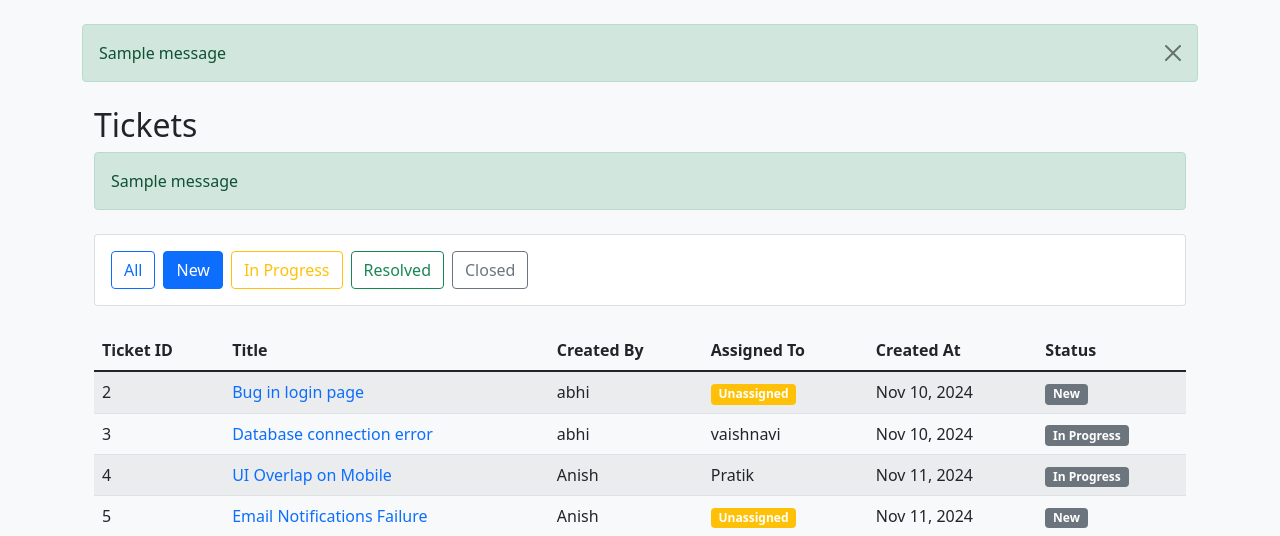
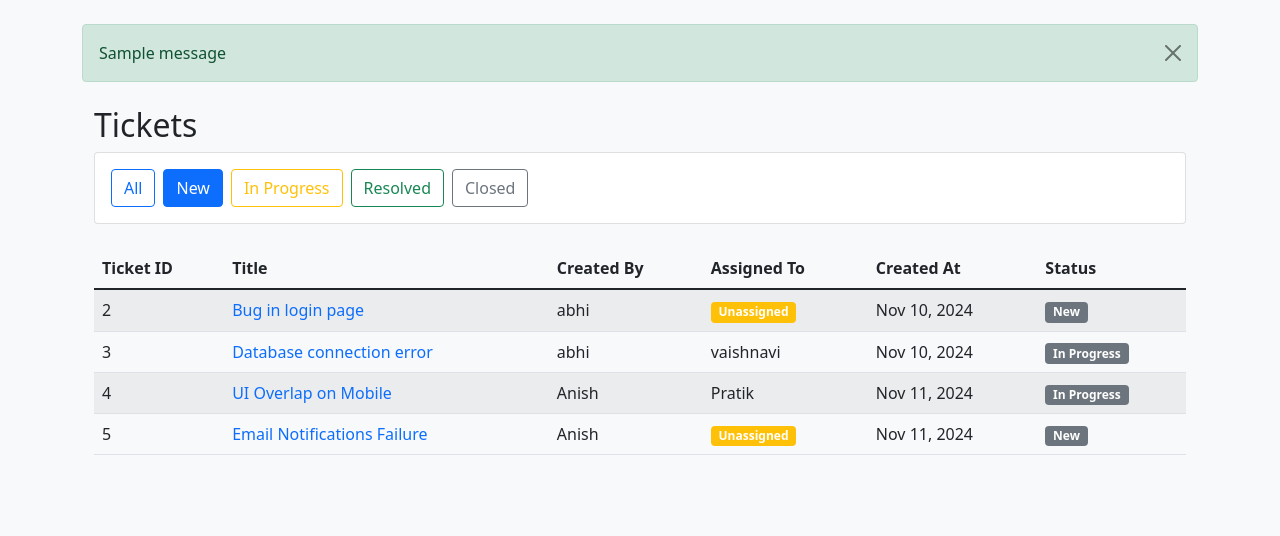
Before and after one commit to vaishnavibhujbal23/Ticketing-Tool, a Django app: template ticketingtool/templates/tickets/ticket_list.html in a window 1280 px wide. Shown: the part 47-583 px from the top of the page. Run offline with Django 5.2, Linux system fonts and the light colour scheme; data comes from the database, SQL or seed files in the repository; tables that the repository leaves empty hold one stand-in row (values such as "Sample post"); the template is opened without the code that fills it: values that come from a table or form of the project are taken from there, most other values are stand-ins (such as "Sample title", 1, 10 or a date in 2020); one stand-in notice (Sample message) is shown; some libraries are stand-ins or nearby versions.

Commit message:
Update ticket_list.html

```diff
--- a/ticketingtool/templates/tickets/ticket_list.html
+++ b/ticketingtool/templates/tickets/ticket_list.html
@@ -4,17 +4,6 @@
 
 <div class="container mt-4">
     <h2>Tickets</h2>
-
-    {% if messages %}
-    <div class="messages mb-4">
-        {% for message in messages %}
-        <div class="alert alert-{{ message.tags }}">
-            {{ message }}
-        </div>
-        {% endfor %}
-    </div>
-    {% endif %}
-
     <!-- Status Filter Buttons -->
     <div class="card mb-4">
         <div class="card-body">
```
